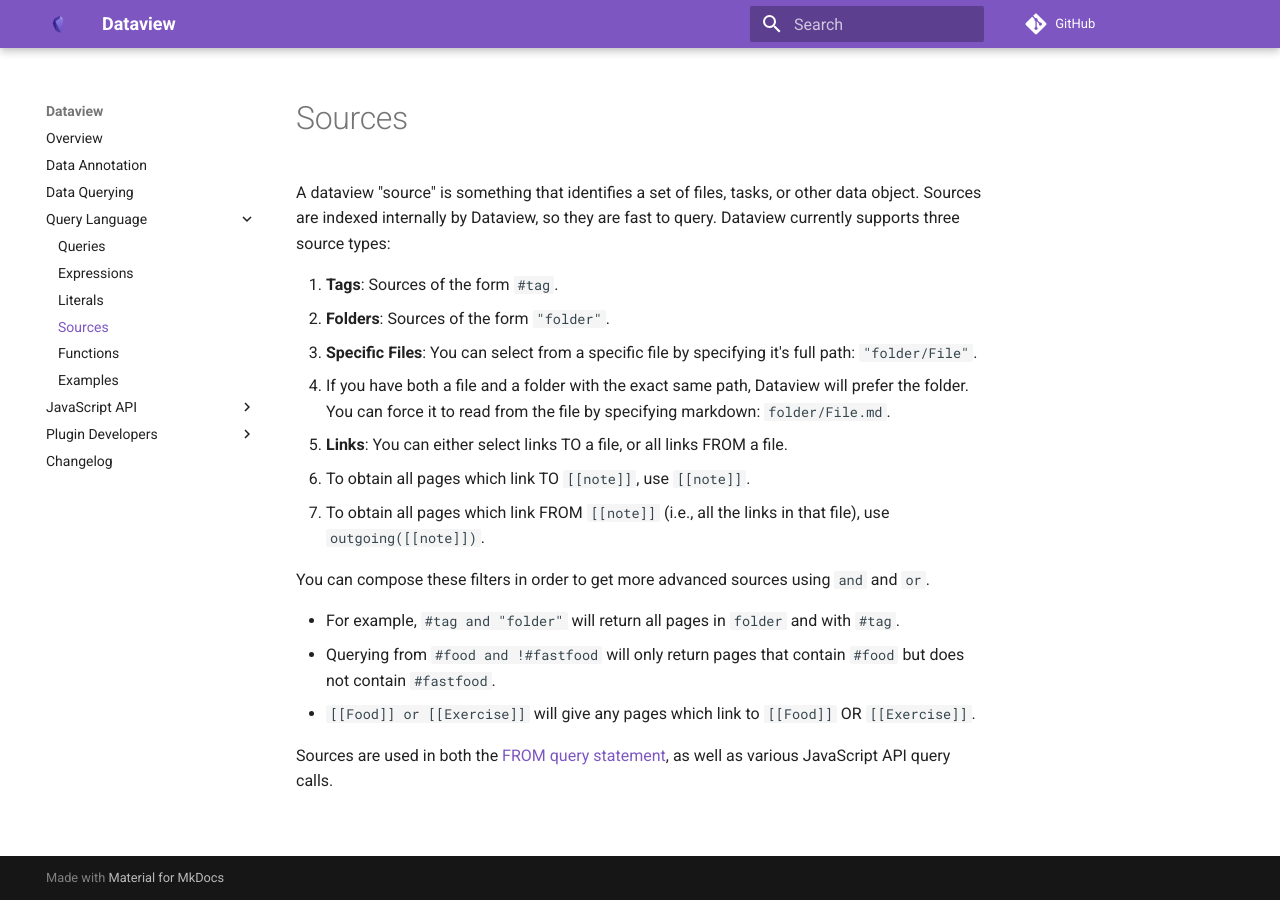
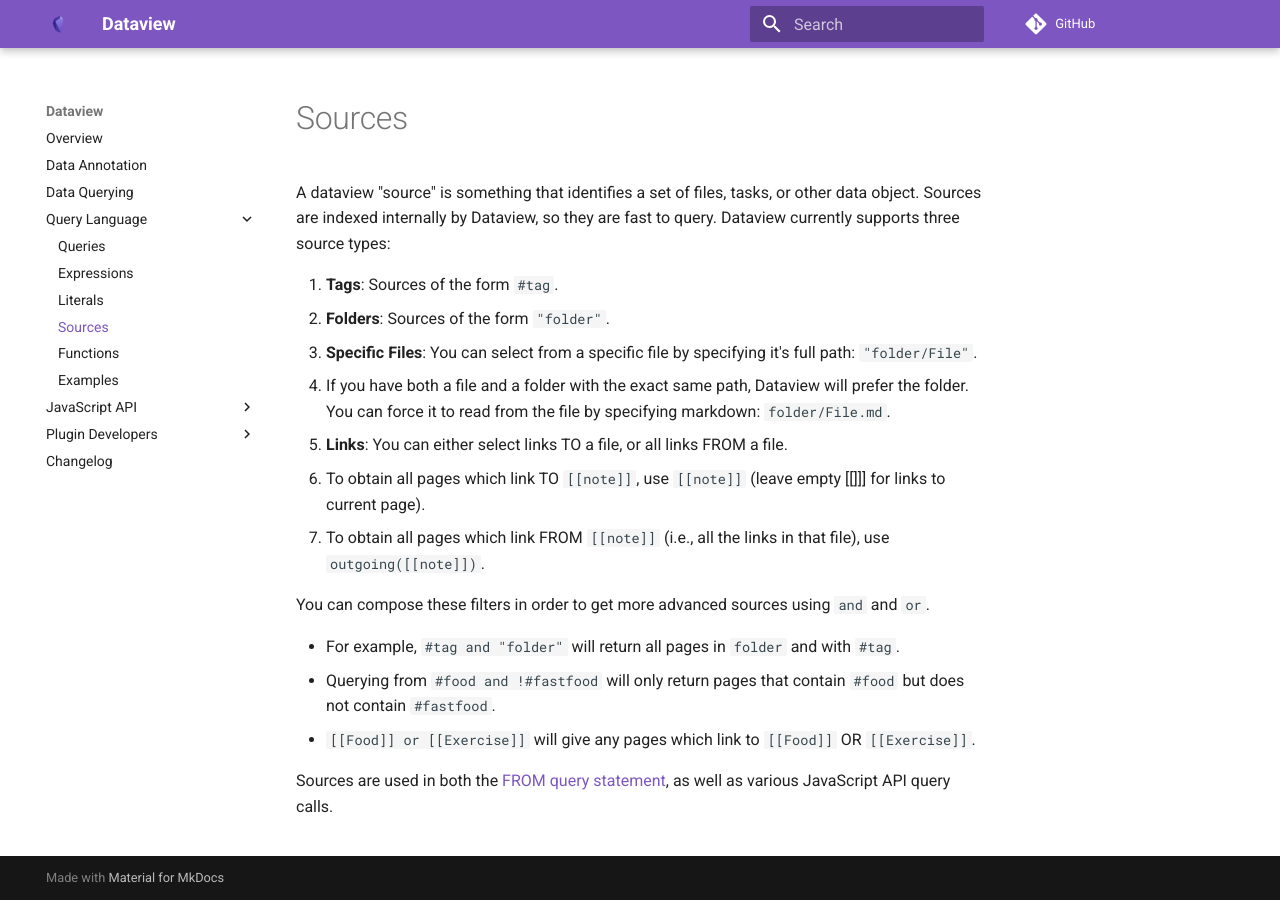
Before and after one commit to blacksmithgu/obsidian-dataview, an MkDocs documentation site: the page built from docs/docs/query/sources.md, in a window 1280 px wide. Built offline with MkDocs 1.6.1 and Material for MkDocs 9.7.7, drawn with Linux system fonts in a browser that asks for light colours; comment, search, counter and statistics services are not loaded.

Commit message:
Update sources.md
Added a sentence that explains to leave the link reference empty for all links to the current page.

```diff
--- a/docs/docs/query/sources.md
+++ b/docs/docs/query/sources.md
@@ -9,7 +9,7 @@ Dataview, so they are fast to query. Dataview currently supports three source ty
   - If you have both a file and a folder with the exact same path, Dataview will prefer the folder. You can force
     it to read from the file by specifying markdown: `folder/File.md`.
 3. **Links**: You can either select links TO a file, or all links FROM a file.
-  - To obtain all pages which link TO `[[note]]`, use `[[note]]`.
+  - To obtain all pages which link TO `[[note]]`, use `[[note]]` (leave empty [[]]] for links to current page).
   - To obtain all pages which link FROM `[[note]]` (i.e., all the links in that file), use `outgoing([[note]])`.
 
 You can compose these filters in order to get more advanced sources using `and` and `or`.
```
